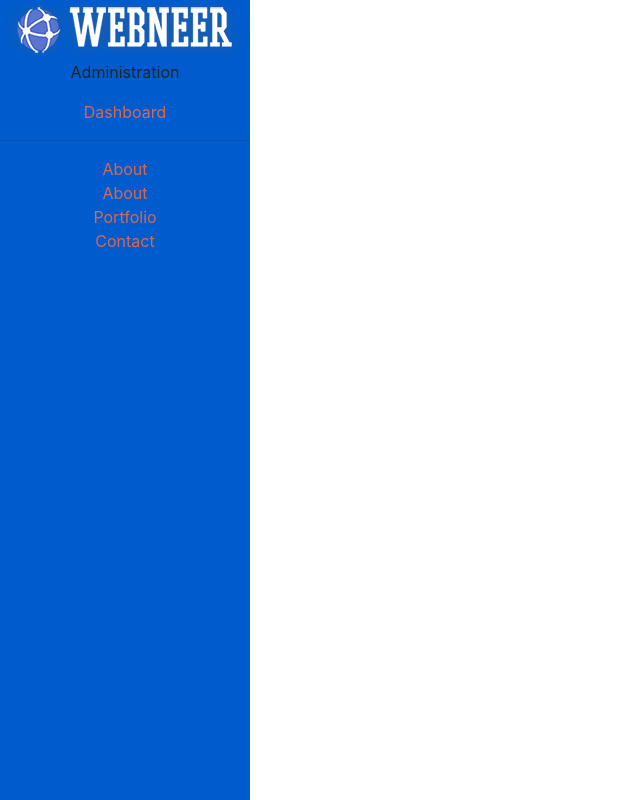
After one commit to Kirsiina/webneer, a PHP site: page /hallintapaneeli/dashboard.php in a window 1280 px wide. The commit adds this page. Shown: the whole page, without its empty margins (0-640 px from the left). Run offline with PHP 8.4, Linux system fonts and the light colour scheme; some libraries are stand-ins or nearby versions.

Commit message:
hallintapaneelin alku

```diff
--- a/css/main.css
+++ b/css/main.css
@@ -185,3 +185,18 @@ blockquote p {
   .comparisontable { /* vertailutaulu */
     table-layout: fixed;
   }
+
+  .wrapper {
+    display: flex;
+    align-items: stretch;
+  }
+
+  #sidebar {
+    min-width: 250px;
+    max-width: 250px;
+    min-height: 100vh;
+  }
+
+  #sidebar.active {
+      margin-left: -250px;
+  }
--- /dev/null
+++ b/hallintapaneeli/dashboard.php
@@ -0,0 +1,45 @@
+<?php
+include 'lib/header.php';
+?>
+
+<body>
+<div class="wrapper" >
+
+    <!-- Sidebar -->
+    <nav id="sidebar" class="text-center" style="background-color:#005ccc">
+        <div class="sidebar-header">
+            <a class="navbar-brand" href="../index.html">
+                <img src="../img/logo.png" alt="">
+            </a>
+        </div>
+
+        <ul class="list-unstyled components">
+            <p>Administration</p>
+            <li class="active">
+                <a href="#">Dashboard</a>
+            </li>
+            <hr>
+            <li>
+                <a href="#">About</a>
+            </li>
+            <li>
+                <a href="#">About</a>
+            </li>
+            <li>
+                <a href="#">Portfolio</a>
+            </li>
+            <li>
+                <a href="#">Contact</a>
+            </li>
+        </ul>
+    </nav>
+
+    <!-- Page Content -->
+    <div id="content">
+
+    </div>
+
+</div>
+
+</body>
+</html>
--- a/hallintapaneeli/lib/header.php
+++ b/hallintapaneeli/lib/header.php
@@ -3,3 +3,26 @@
 include '../lib/config.php';
 
 ?>
+
+<!DOCTYPE html>
+<html lang="en">
+  <head>
+
+    <title>Webneer - Hallintapaneeli</title>
+
+    <meta charset="utf-8">
+
+    <link href="https://fonts.googleapis.com/css?family=Bebas+Neue|Open+Sans&display=swap" rel="stylesheet">
+    <link rel="stylesheet" href="https://stackpath.bootstrapcdn.com/bootstrap/4.4.1/css/bootstrap.min.css" integrity="sha384-Vkoo8x4CGsO3+Hhxv8T/Q5PaXtkKtu6ug5TOeNV6gBiFeWPGFN9MuhOf23Q9Ifjh" crossorigin="anonymous">
+    <link rel="stylesheet" href="../css/main.css">
+    <meta name="viewport" content="width=device-width, initial-scale=1, shrink-to-fit=no">
+
+    <meta name="author" content="Kirsi Suoranta, Jenna Aaltonen, Petri Paukkunen, Roope Pennanen">
+
+    <meta name="description" content="All kind of web services for all.">
+
+    <link rel="stylesheet" href="https://cdnjs.cloudflare.com/ajax/libs/font-awesome/4.7.0/css/font-awesome.min.css">
+
+    <script src="https://kit.fontawesome.com/5f0207882f.js"></script>
+
+  </head>
```
